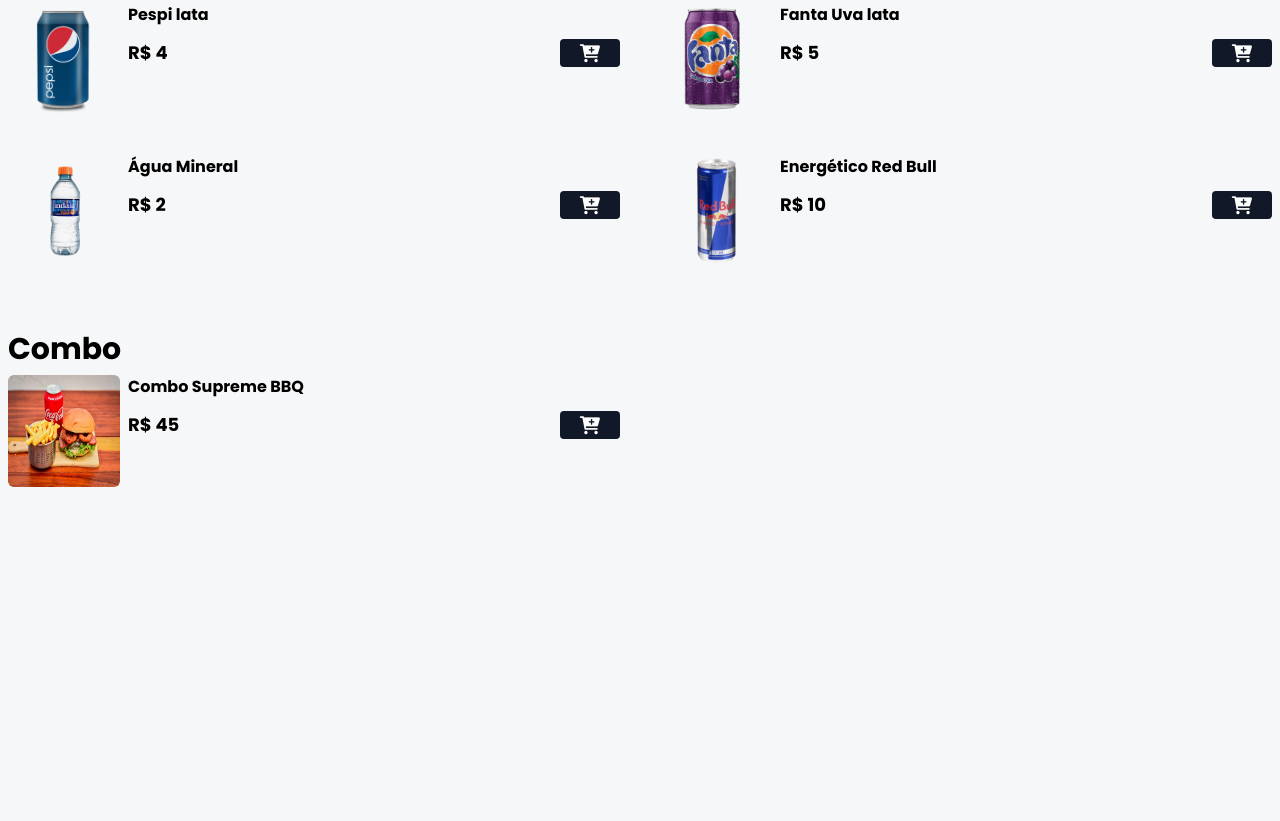
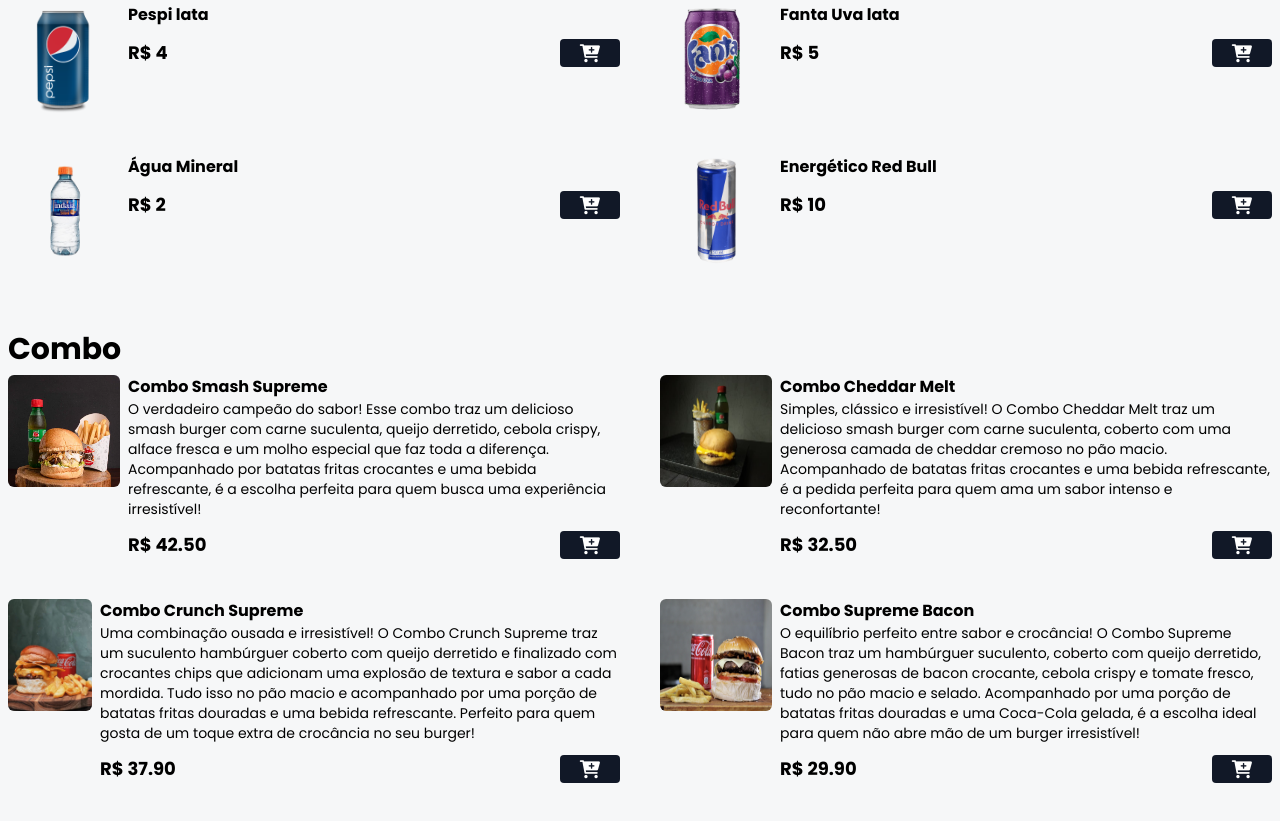
Before and after one commit to LuizMendess/Card-pio-Online, a website: page index.html in a window 1280 px wide. Shown: the part 1189-2010 px from the top of the page. Before the commit the page ends 1740 px from the top, so only its background shows below. Drawn offline with nearby package versions, Linux system fonts and the light colour scheme.

Commit message:
loja-aberta

```diff
--- a/index.html
+++ b/index.html
@@ -420,27 +420,137 @@
       >
         <!--COMBO ITEM-->
 
-        <div class="flex gap-2 w-full">
+        <div class="flex gap-2">
           <img
-            src="assets/combo-1.jpg"
-            alt="Combo BBQ"
+            src="assets/combo-1.jpeg"
+            alt="Combo Smash Supreme"
             class="w-28 h-28 rounded-md hover:scale-110 hover:-rotate-2 duration-300"
           />
 
-          <div class="w-full">
-            <p class="font-bold">Combo Supreme BBQ</p>
+          <div>
+            <p class="font-bold">Combo Smash Supreme</p>
+            <p class="text-sm">
+              O verdadeiro campeão do sabor! Esse combo traz um delicioso smash
+              burger com carne suculenta, queijo derretido, cebola crispy,
+              alface fresca e um molho especial que faz toda a diferença.
+              Acompanhado por batatas fritas crocantes e uma bebida refrescante,
+              é a escolha perfeita para quem busca uma experiência irresistível!
+            </p>
             <div class="flex items-center gap-2 justify-between mt-3">
-              <p class="font-bold text-lg">R$ 45</p>
+              <p class="font-bold text-lg">R$ 42.50</p>
               <button
                 class="bg-gray-900 px-5 rounded add-to-cart-btn"
-                data-name="Combo Supreme BBQ"
-                data-price="45"
+                data-name="Combo Smash Supreme"
+                data-price="42.50"
               >
                 <i class="fa fa-cart-plus text-lg text-white"></i>
               </button>
             </div>
           </div>
         </div>
+
+        <!--FIM COMBO ITEM-->
+
+        <!--COMBO ITEM-->
+
+        <div class="flex gap-2">
+          <img
+            src="assets/combo-2.jpg"
+            alt="Combo Cheddar Melt"
+            class="w-28 h-28 rounded-md hover:scale-110 hover:-rotate-2 duration-300"
+          />
+
+          <div>
+            <p class="font-bold">Combo Cheddar Melt</p>
+            <p class="text-sm">
+              Simples, clássico e irresistível! O Combo Cheddar Melt traz um
+              delicioso smash burger com carne suculenta, coberto com uma
+              generosa camada de cheddar cremoso no pão macio. Acompanhado de
+              batatas fritas crocantes e uma bebida refrescante, é a pedida
+              perfeita para quem ama um sabor intenso e reconfortante!
+            </p>
+            <div class="flex items-center gap-2 justify-between mt-3">
+              <p class="font-bold text-lg">R$ 32.50</p>
+              <button
+                class="bg-gray-900 px-5 rounded add-to-cart-btn"
+                data-name="Combo Cheddar Melt"
+                data-price="32.50"
+              >
+                <i class="fa fa-cart-plus text-lg text-white"></i>
+              </button>
+            </div>
+          </div>
+        </div>
+
+        <!--FIM COMBO ITEM-->
+
+        <!--COMBO ITEM-->
+
+        <div class="flex gap-2">
+          <img
+            src="assets/combo-3.webp"
+            alt="Combo Crunch Supreme"
+            class="w-28 h-28 rounded-md hover:scale-110 hover:-rotate-2 duration-300"
+          />
+
+          <div>
+            <p class="font-bold">Combo Crunch Supreme</p>
+            <p class="text-sm">
+              Uma combinação ousada e irresistível! O Combo Crunch Supreme traz
+              um suculento hambúrguer coberto com queijo derretido e finalizado
+              com crocantes chips que adicionam uma explosão de textura e sabor
+              a cada mordida. Tudo isso no pão macio e acompanhado por uma
+              porção de batatas fritas douradas e uma bebida refrescante.
+              Perfeito para quem gosta de um toque extra de crocância no seu
+              burger!
+            </p>
+            <div class="flex items-center gap-2 justify-between mt-3">
+              <p class="font-bold text-lg">R$ 37.90</p>
+              <button
+                class="bg-gray-900 px-5 rounded add-to-cart-btn"
+                data-name="Combo Crunch Supreme"
+                data-price="37.90"
+              >
+                <i class="fa fa-cart-plus text-lg text-white"></i>
+              </button>
+            </div>
+          </div>
+        </div>
+
+        <!--FIM COMBO ITEM-->
+
+        <!--COMBO ITEM-->
+
+        <div class="flex gap-2">
+          <img
+            src="assets/combo-4.jpg"
+            alt="Combo Supreme Bacon"
+            class="w-28 h-28 rounded-md hover:scale-110 hover:-rotate-2 duration-300"
+          />
+
+          <div>
+            <p class="font-bold">Combo Supreme Bacon</p>
+            <p class="text-sm">
+              O equilíbrio perfeito entre sabor e crocância! O Combo Supreme
+              Bacon traz um hambúrguer suculento, coberto com queijo derretido,
+              fatias generosas de bacon crocante, cebola crispy e tomate fresco,
+              tudo no pão macio e selado. Acompanhado por uma porção de batatas
+              fritas douradas e uma Coca-Cola gelada, é a escolha ideal para
+              quem não abre mão de um burger irresistível!
+            </p>
+            <div class="flex items-center gap-2 justify-between mt-3">
+              <p class="font-bold text-lg">R$ 29.90</p>
+              <button
+                class="bg-gray-900 px-5 rounded add-to-cart-btn"
+                data-name="Combo Supreme Bacon"
+                data-price="29.90"
+              >
+                <i class="fa fa-cart-plus text-lg text-white"></i>
+              </button>
+            </div>
+          </div>
+        </div>
+
         <!--FIM COMBO ITEM-->
       </div>
       <!--FIM GRID COMBO-->
```
Also changed, not shown: assets/combo-1.jpeg (added), assets/combo-1.jpg (deleted), assets/combo-2.jpg (added), assets/combo-3.webp (added), assets/combo-4.jpg (added).
